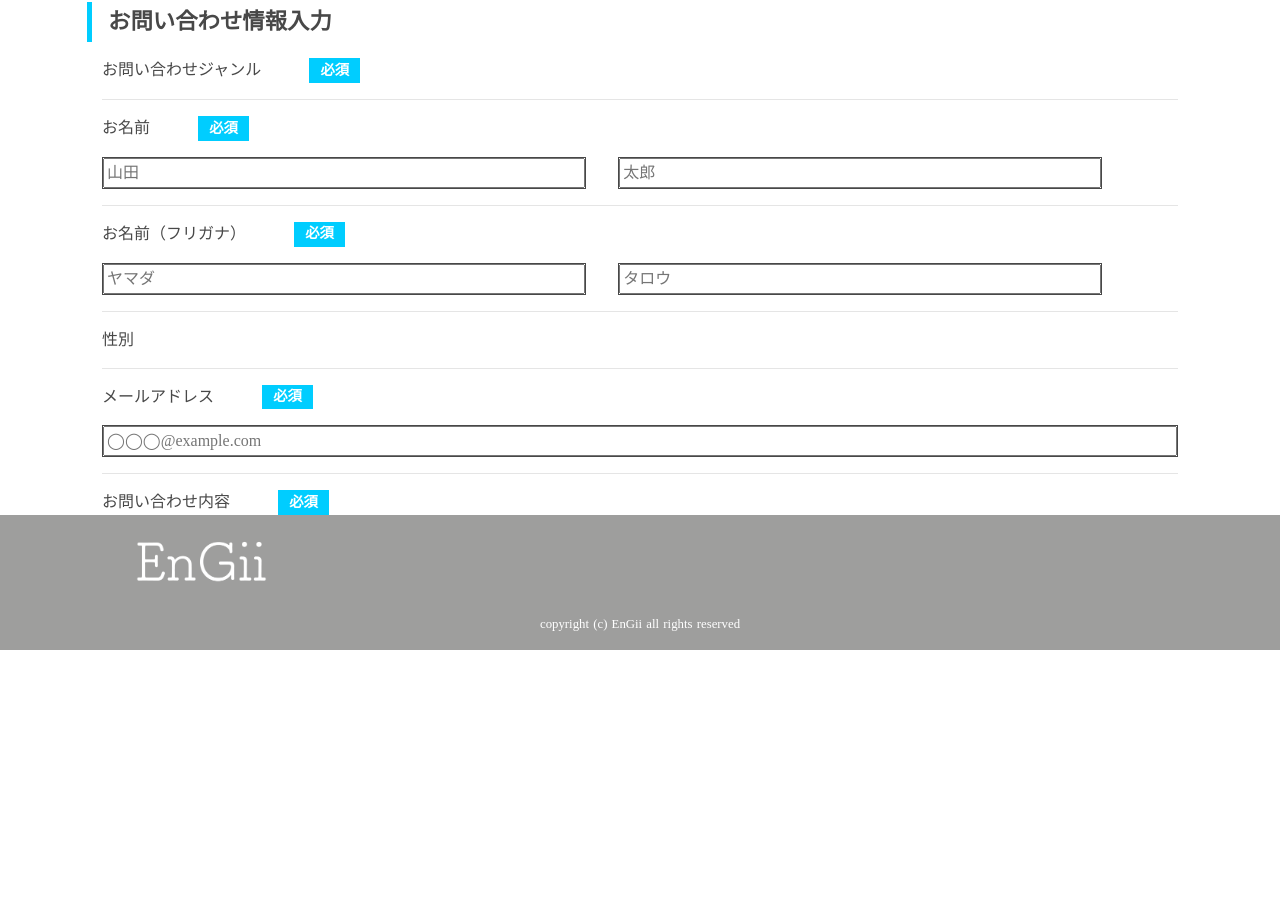
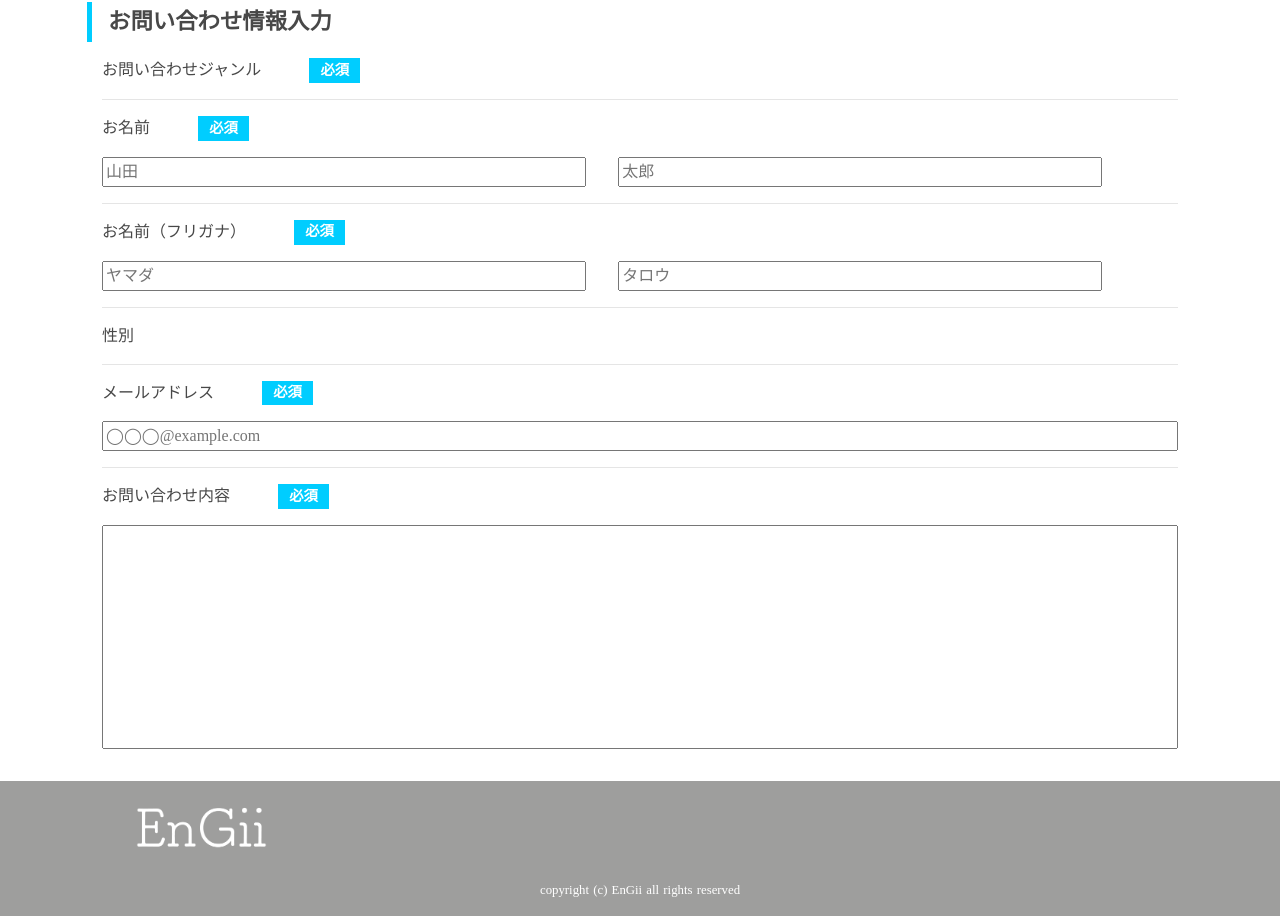
Before and after one commit to vivaruckk17/officialengii, a Nuxt app: page /contact in a window 1280 px wide. Shown: the part 1041-1957 px from the top of the page. Before the commit the page ends 1691 px from the top, so only its background shows below. Built offline with nearby package versions, Linux system fonts and the light colour scheme.

Commit message:
contact スマホ

```diff
--- a/pages/contact.vue
+++ b/pages/contact.vue
@@ -91,6 +91,9 @@
             <div class="must-icon">
                   <p>必須</p>
             </div>
+          </div>
+          <div class="fac-content-form-box">
+            <input type="text" name="faq-form">
           </div>
         </div>
 
@@ -197,7 +200,7 @@ export default {
   display: flex;
 }
 .family-name{
-  border:solid 1px #484848;
+
   box-sizing: border-box;
   width:45%;
   margin-right:1rem;
@@ -208,7 +211,7 @@ export default {
 
 .first-name{
   box-sizing: border-box;
-  border:solid 1px #484848;
+
   width:45%;
   margin-left:1rem;
 
@@ -222,8 +225,20 @@ export default {
 
 .mail-address-form-box{
   margin-top:1rem;
-  border:solid 1px #484848;
+
   width:100%;
+}
+.fac-content-form-box{
+  margin-top:1rem;
+  margin-bottom:2rem;
+  width: 100%;
+  height:14rem;
+
+
+}
+.fac-content-form-box input{
+  width:100%;
+  height:100%;
 }
 
 </style>
```
